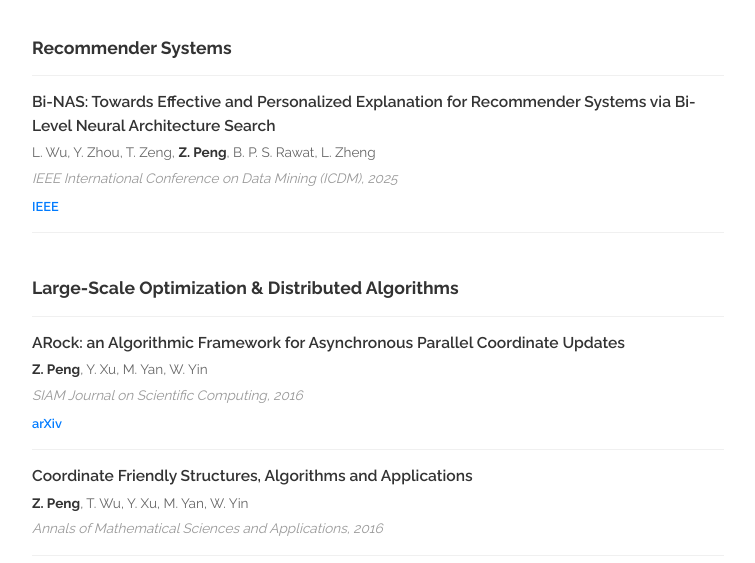
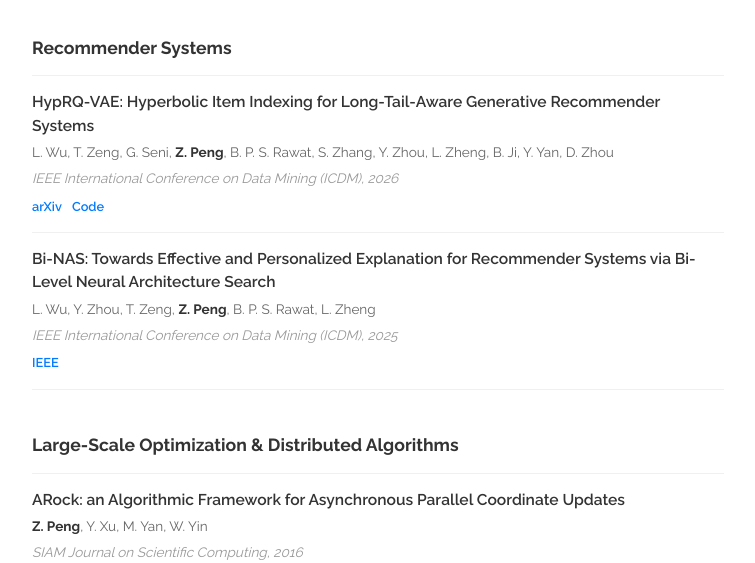
Before and after one commit to ZhiminPeng/zhiminpeng.github.io, a plain HTML site: page papers.html in a window 1280 px wide. Shown: the part 237-800 px from the top of the page, without its empty margins (262-1017 px from the left). Drawn offline with Linux system fonts and the light colour scheme.

Commit message:
Add HypRQ-VAE (ICDM 2026) paper (#1)
* Add HypRQ-VAE 2026 arXiv paper to publications and homepage

Co-Authored-By: Claude Opus 5.5 <noreply@anthropic.com>
Claude-Session: https://claude.ai/code/session_01VF8Wj4Bchvt69apxbfYLcZ

* Match existing paper-links style (flex gap, no separator)

Co-Authored-By: Claude Opus 5.5 <noreply@anthropic.com>
Claude-Session: https://claude.ai/code/session_01VF8Wj4Bchvt69apxbfYLcZ

* Update HypRQ-VAE venue to ICDM 2026

Co-Authored-By: Claude Opus 5.5 <noreply@anthropic.com>
Claude-Session: https://claude.ai/code/session_01VF8Wj4Bchvt69apxbfYLcZ

---------

Co-authored-by: Claude <noreply@anthropic.com>

```diff
--- a/papers.html
+++ b/papers.html
@@ -142,6 +142,15 @@
   <section>
     <h2>Recommender Systems</h2>
     <ul class="paper-list">
+
+      <li>
+        <span class="paper-title">
+          <a href="https://arxiv.org/abs/2609.03369" target="_blank" rel="noopener">HypRQ-VAE: Hyperbolic Item Indexing for Long-Tail-Aware Generative Recommender Systems</a>
+        </span>
+        <div class="paper-authors">L. Wu, T. Zeng, G. Seni, <strong>Z. Peng</strong>, B. P. S. Rawat, S. Zhang, Y. Zhou, L. Zheng, B. Ji, Y. Yan, D. Zhou</div>
+        <div class="paper-venue">IEEE International Conference on Data Mining (ICDM), 2026</div>
+        <div class="paper-links"><a href="https://arxiv.org/abs/2609.03369" target="_blank" rel="noopener">arXiv</a><a href="https://github.com/wulongfeng/HypRQ-VAE" target="_blank" rel="noopener">Code</a></div>
+      </li>
 
       <li>
         <span class="paper-title">
```
Also changed, not shown: index.html (+3 -0 lines).
